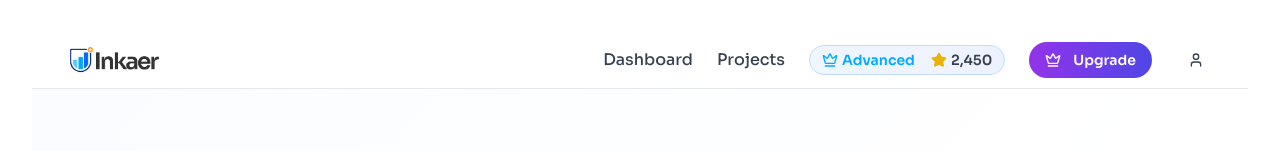
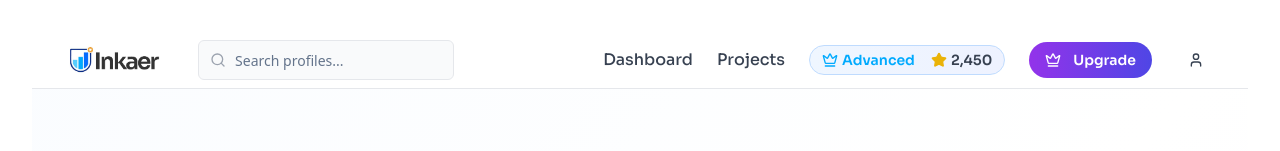
Before and after one commit to 3ONs-Connect-Inc/inkaer, a React (Vite) app: page /profile in a window 1280 px wide. Shown: the top 151 px of the page. Built offline with nearby package versions, Linux system fonts and the light colour scheme; a web font is replaced by a local one.

Commit message:
Add profile search bar
Add profile search bar to the navbar for logged-in and logged-out users, with name suggestions.

```diff
--- a/src/components/LoggedInNavbar.tsx
+++ b/src/components/LoggedInNavbar.tsx
@@ -16,6 +16,7 @@ import {
   DropdownMenuTrigger,
   DropdownMenuLabel,
 } from '@/components/ui/dropdown-menu';
+import ProfileSearchBar from '@/components/ProfileSearchBar';
 
 const LoggedInNavbar = () => {
   // Mock user data - in real app this would come from state/context
@@ -28,10 +29,11 @@ const LoggedInNavbar = () => {
     <section className="sticky top-0 z-50 bg-white/95 backdrop-blur-md border-b border-gray-200 py-2">
       <div className="container">
         <nav className="hidden justify-between lg:flex">
-          <div className="flex items-center">
+          <div className="flex items-center gap-8">
             <a href="/" className="flex items-center gap-2">
               <img src="/lovable-uploads/43b0acd6-b3f5-4c6c-8343-272a5aefe7c2.png" className="h-8 w-auto" alt="Inkaer" />
             </a>
+            <ProfileSearchBar className="w-64" />
           </div>
 
           <div className="flex items-center gap-6">
@@ -153,13 +155,17 @@ const LoggedInNavbar = () => {
         </nav>
 
         <div className="block lg:hidden">
-          <div className="flex items-center justify-between">
-            <a href="/" className="flex items-center gap-2">
+          <div className="flex items-center justify-between gap-2">
+            <a href="/" className="flex items-center gap-2 flex-shrink-0">
               <img src="/lovable-uploads/43b0acd6-b3f5-4c6c-8343-272a5aefe7c2.png" className="h-8 w-auto" alt="Inkaer" />
             </a>
 
+            <div className="flex-1 max-w-xs mx-2">
+              <ProfileSearchBar />
+            </div>
+
             {/* Mobile Rank and Points - Now Clickable */}
-            <a href="/user-rank-dashboard" className="flex items-center gap-2 px-2 py-1 bg-gradient-to-r from-blue-50 to-indigo-50 rounded-full border border-blue-200 hover:shadow-md transition-all duration-200">
+            <a href="/user-rank-dashboard" className="flex items-center gap-2 px-2 py-1 bg-gradient-to-r from-blue-50 to-indigo-50 rounded-full border border-blue-200 hover:shadow-md transition-all duration-200 flex-shrink-0">
               <div className="flex items-center gap-1">
                 <Crown className="w-3 h-3 text-inkaer-blue" />
                 <span className="text-xs font-sora font-semibold text-inkaer-blue">{userRank}</span>
--- a/src/components/Navbar.tsx
+++ b/src/components/Navbar.tsx
@@ -9,16 +9,18 @@ import {
   SheetTitle,
   SheetTrigger,
 } from '@/components/ui/sheet';
+import ProfileSearchBar from '@/components/ProfileSearchBar';
 
 const Navbar = () => {
   return (
     <section className="sticky top-0 z-50 bg-white/95 backdrop-blur-md border-b border-gray-200 py-2">
       <div className="container">
         <nav className="hidden justify-between lg:flex">
-          <div className="flex items-center">
+          <div className="flex items-center gap-8">
             <a href="/" className="flex items-center gap-2">
               <img src="/lovable-uploads/43b0acd6-b3f5-4c6c-8343-272a5aefe7c2.png" className="h-8 w-auto" alt="Inkaer" />
             </a>
+            <ProfileSearchBar className="w-64" />
           </div>
           <div className="flex items-center gap-6">
             <a href="/how-it-works" className="text-gray-700 hover:text-inkaer-blue transition-colors duration-200 font-sora font-medium">
@@ -42,10 +44,13 @@ const Navbar = () => {
           </div>
         </nav>
         <div className="block lg:hidden">
-          <div className="flex items-center justify-between">
-            <a href="/" className="flex items-center gap-2">
+          <div className="flex items-center justify-between gap-4">
+            <a href="/" className="flex items-center gap-2 flex-shrink-0">
               <img src="/lovable-uploads/43b0acd6-b3f5-4c6c-8343-272a5aefe7c2.png" className="h-8 w-auto" alt="Inkaer" />
             </a>
+            <div className="flex-1 max-w-xs">
+              <ProfileSearchBar />
+            </div>
             <Sheet>
               <SheetTrigger asChild>
                 <Button variant="outline" size="icon" className="text-gray-700 hover:text-inkaer-blue transition-colors duration-200">
--- /dev/null
+++ b/src/components/ProfileSearchBar.tsx
@@ -0,0 +1,95 @@
+import React, { useState, useEffect, useRef } from 'react';
+import { Search, User } from 'lucide-react';
+import { Input } from '@/components/ui/input';
+
+// Mock user data - in real app this would come from API
+const mockUsers = [
+  { id: 1, name: "John Doe", title: "Senior Developer", avatar: "/placeholder.svg" },
+  { id: 2, name: "Jane Smith", title: "UX Designer", avatar: "/placeholder.svg" },
+  { id: 3, name: "Mike Johnson", title: "Product Manager", avatar: "/placeholder.svg" },
+  { id: 4, name: "Sarah Wilson", title: "Frontend Developer", avatar: "/placeholder.svg" },
+  { id: 5, name: "David Brown", title: "Backend Developer", avatar: "/placeholder.svg" },
+  { id: 6, name: "Emily Davis", title: "Data Scientist", avatar: "/placeholder.svg" },
+  { id: 7, name: "Chris Lee", title: "DevOps Engineer", avatar: "/placeholder.svg" },
+  { id: 8, name: "Lisa Garcia", title: "Mobile Developer", avatar: "/placeholder.svg" },
+];
+
+interface ProfileSearchBarProps {
+  className?: string;
+}
+
+const ProfileSearchBar: React.FC<ProfileSearchBarProps> = ({ className = "" }) => {
+  const [query, setQuery] = useState("");
+  const [suggestions, setSuggestions] = useState<typeof mockUsers>([]);
+  const [isOpen, setIsOpen] = useState(false);
+  const searchRef = useRef<HTMLDivElement>(null);
+
+  useEffect(() => {
+    if (query.trim().length > 0) {
+      const filtered = mockUsers.filter(user =>
+        user.name.toLowerCase().includes(query.toLowerCase()) ||
+        user.title.toLowerCase().includes(query.toLowerCase())
+      );
+      setSuggestions(filtered);
+      setIsOpen(true);
+    } else {
+      setSuggestions([]);
+      setIsOpen(false);
+    }
+  }, [query]);
+
+  useEffect(() => {
+    const handleClickOutside = (event: MouseEvent) => {
+      if (searchRef.current && !searchRef.current.contains(event.target as Node)) {
+        setIsOpen(false);
+      }
+    };
+
+    document.addEventListener('mousedown', handleClickOutside);
+    return () => document.removeEventListener('mousedown', handleClickOutside);
+  }, []);
+
+  const handleUserClick = (user: typeof mockUsers[0]) => {
+    setQuery("");
+    setIsOpen(false);
+    // Navigate to user profile - in real app would use router
+    window.location.href = `/profile/${user.id}`;
+  };
+
+  return (
+    <div ref={searchRef} className={`relative ${className}`}>
+      <div className="relative">
+        <Search className="absolute left-3 top-1/2 transform -translate-y-1/2 h-4 w-4 text-gray-400" />
+        <Input
+          type="text"
+          placeholder="Search profiles..."
+          value={query}
+          onChange={(e) => setQuery(e.target.value)}
+          className="pl-9 pr-4 py-2 w-full bg-gray-50 border-gray-200 focus:bg-white focus:border-inkaer-blue transition-all duration-200"
+        />
+      </div>
+
+      {isOpen && suggestions.length > 0 && (
+        <div className="absolute top-full left-0 right-0 mt-1 bg-white border border-gray-200 rounded-lg shadow-lg z-50 max-h-60 overflow-y-auto">
+          {suggestions.map((user) => (
+            <button
+              key={user.id}
+              onClick={() => handleUserClick(user)}
+              className="w-full flex items-center gap-3 px-4 py-3 hover:bg-gray-50 transition-colors duration-200 text-left"
+            >
+              <div className="w-8 h-8 bg-gray-200 rounded-full flex items-center justify-center">
+                <User className="w-4 h-4 text-gray-500" />
+              </div>
+              <div className="flex-1 min-w-0">
+                <p className="text-sm font-medium text-gray-900 truncate">{user.name}</p>
+                <p className="text-xs text-gray-500 truncate">{user.title}</p>
+              </div>
+            </button>
+          ))}
+        </div>
+      )}
+    </div>
+  );
+};
+
+export default ProfileSearchBar;
```
